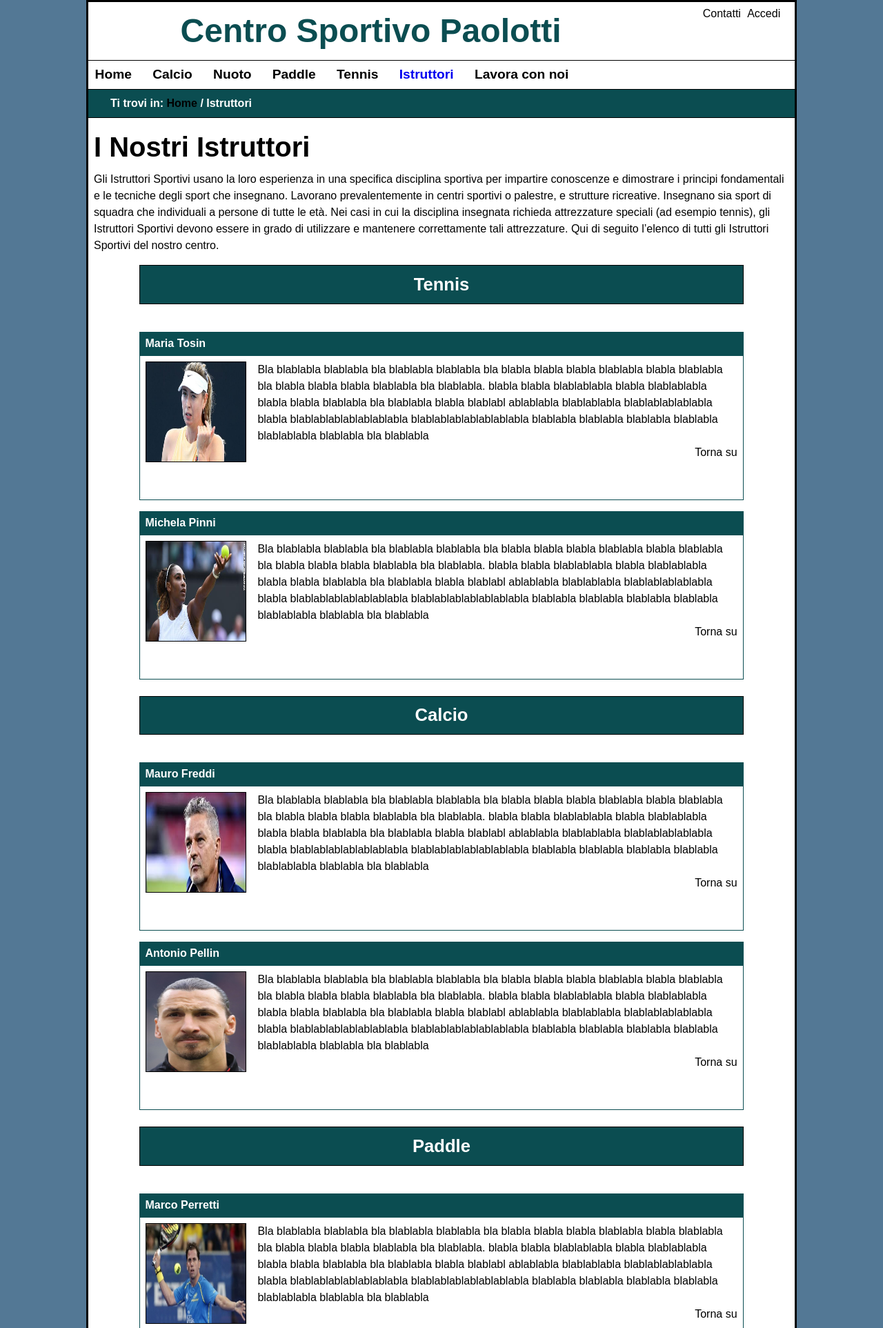
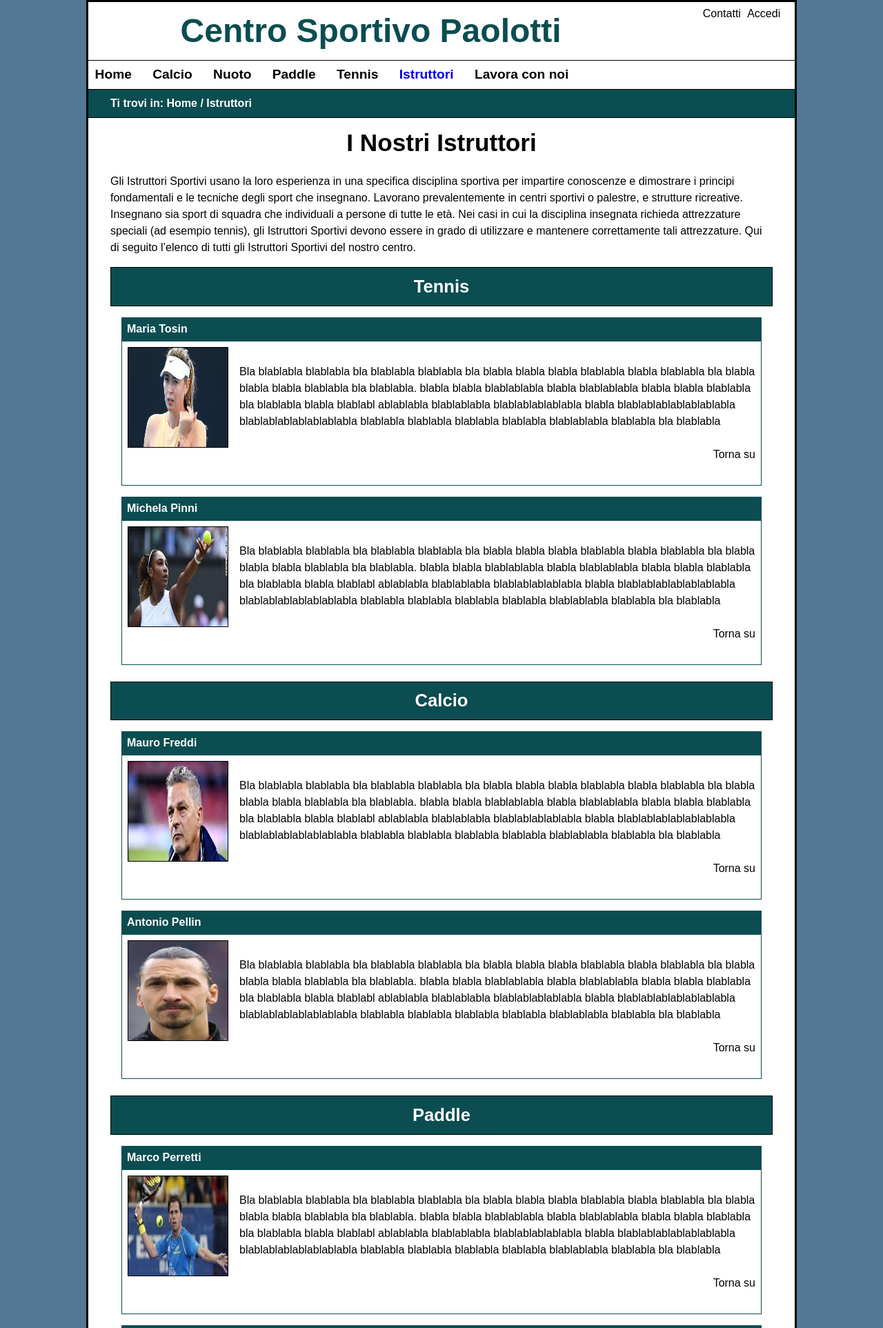
Before and after one commit to marcosgmm/project2K20, a PHP site: page /php/istruttori.php in a window 1280 px wide. Shown: the top 1925 px of the page at 69% size. Run offline with PHP 8.4, Linux system fonts and the light colour scheme; data comes from the database, SQL or seed files in the repository.

Commit message:
sistemato css generale di tutte le pagine
+ sistemato tag html, aggiunto link tornasu pagina istruttori

```diff
--- a/css/style.css
+++ b/css/style.css
@@ -27,12 +27,21 @@ p {
 }
 
 .pageContent h2 {
-	font-size: 2em;
+	font-size: 2.2em;
 	font-weight: bold;
+}
+
+.pageContent h3 {
+	font-weight: bold;
+	font-size: 1.6em;
 }
 
 .pageContent p {
 	margin-top: 1.5em;
+}
+
+.gallery {
+	margin-top: 1em;
 }
 
 .helpNav {
@@ -131,6 +140,14 @@ a:active {
 	color: #fff;
 }
 
+#breadcrumb a {
+	color: #fff;
+}
+
+#breadcrumb a:visited {
+	color: #F0F97B;
+}
+
 #breadcrumb p {
 	font-size: 1em;
 	font-weight: bold;
@@ -191,7 +208,7 @@ a:active {
 }
 
 #homeChildRight {
-	width: 40%;
+	width: 45%;
 	float: left;
 	margin-left: 0.5em;
 	margin-top: 1em;
@@ -212,30 +229,29 @@ a:active {
 	margin-bottom: 1.5em;
 	margin-left: auto;
 	margin-right: auto;
-	width: 100%;
+	width: 95%;
 	border: 1px solid black;
 }
 
 /*********
 *CONTATTI*
 **********/
-#contattiContent {
+.contactBox  {
 	text-align: left;
 	margin-left: 0.5em;
 	padding-top: 1em;
 }
 
-#contattiContent h2 {
-	font-weight: bold;
-	font-size: 2em;
+.contactBox h2 {
+	font-size: 1.8em;
 	margin-bottom: 0.2em;
 }
 
-#contattiContent h3 {
+.contactBox h3 {
 	font-size: 1em;
 }
 
-#contattiContent ul {
+.contactBox ul {
 	list-style-type: none;
 }
 
@@ -246,6 +262,7 @@ a:active {
 .contactBox p  {
 	padding-top: 0.2em;
 	padding-bottom: 0.2em;
+	margin-top: 0.3em;
 }
 
 #maps {
@@ -338,30 +355,12 @@ a:active {
 *ISTRUTTORI*
 ***********/
 
-#instructors {
-	margin: 0.5em;
-}
-
-#instructors h2 {
-	font-weight: bold;
-	font-size: 2.5em;
-	text-align: left;
-	padding: 0.3em 0.4em 0.3em 0em;
-}
-
-#instructors h3 {
-	font-weight: bold;
-	font-size: 1.6em;
-
-}
-
 #inst_list {
-	width: 90%;
 	margin: auto;
 }
 
 .sport_list {
-	padding: 0.5em;
+	padding: 0 0.5em 0.5em 0.5em;
 	margin: 0.5em;
 }
 
@@ -392,7 +391,7 @@ a:active {
 }
 
 .sport_title {
-	margin: 1em;
+	margin-top: 1em;
 	border: 1px solid black;
 	background-color: #0B4D51;
 	color: #fff;
--- a/html/campiTennis.html
+++ b/html/campiTennis.html
@@ -42,9 +42,9 @@
 		<p>Ti trovi in: <a href="home.html"><span xml:lang="en">Home</span></a> / Tennis</span></p>
 	</div>
 
-	<div id="homecontent">
-		<div id="description">
-			<h2 class="subTitle">I nostri campi da tennis</h2>
+	<div class="pageContent">
+		<div class="description">
+			<h2 class="center">I nostri campi da tennis</h2>
 				<p>
 					Il Centro Sportivo Paolotti dispone di uno dei più grandi spazi tennis di Padova, con 3 campi: 2 esterni in terra rossa e 1 interno in erba sintetica.
 					Il campo coperto è dotato di riscaldamento e illuminazione, in modo da permettere l’attività sportiva in qualsiasi stagione e con qualsiasi condizione meteo.
--- a/html/contatti.html
+++ b/html/contatti.html
@@ -45,14 +45,14 @@
 	<p>Ti trovi in: <a href="home.html"><span xml:lang="en">Home</span></a>  /  Contatti</p>
 </div>
 
-	<div id="contattiContent">
+	<div class="pageContent">
 		<div class="contactBox">
 			<h2>Contatti</h2>
 			<p>Per qualsiasi informazione contattaci via <span xml:lang="eng">mail</span> o via telefono.</p>
 			<ul>
 				<li>Telefono: <a href="tel:+39043404340" title="Chiama Centro Sportivo" role="link" aria-label="+39043404340">+39043404340</a></li>
                 <li>
-                    <span xml:lang="en">E-mail</span>: <a href="centrosportivo@informazioni.it" title="Invia una mail al Centro Sportivo" role="link" aria-label="centrosportivo@informazioni.it">centrosportivo@informazioni.it</a>
+                 <span xml:lang="en">E-mail</span>: <a href="centrosportivo@informazioni.it" title="Invia una mail al Centro Sportivo" role="link" aria-label="centrosportivo@informazioni.it">centrosportivo@informazioni.it</a>
                 </li>
 			</ul>
 		</div>
--- a/html/istruttori.html
+++ b/html/istruttori.html
@@ -45,9 +45,9 @@
 		<p>Ti trovi in: <a href="../html/home.html"><span xml:lang="en">Home</span></a>  /  Istruttori</p>
 	</div>
 
-	<div id="instructors">
-		<h2 class="subTitle">I Nostri Istruttori</h2>
+	<div id="pageStart" class="pageContent">
 		<div class="description">
+			<h2 class="center">I Nostri Istruttori</h2>
 			<p>Gli Istruttori Sportivi usano la loro esperienza in una specifica disciplina sportiva per impartire conoscenze e dimostrare i principi fondamentali e le tecniche degli sport che insegnano. Lavorano prevalentemente in centri sportivi o palestre, e strutture ricreative. Insegnano sia sport di squadra che individuali a persone di tutte le età.
 
 			Nei casi in cui la disciplina insegnata richieda attrezzature speciali (ad esempio tennis), gli Istruttori Sportivi devono essere in grado di utilizzare e mantenere correttamente tali attrezzature.
--- a/html/lavora.html
+++ b/html/lavora.html
@@ -44,8 +44,8 @@
 </div>
 
 
-<div id="lavoraContent">
-	<h2>Lavora Con Noi!</h2>
+<div class="pageContent">
+	<h2 class="center">Lavora Con Noi!</h2>
 	<p>Se sei un istruttore e vuoi lavorare presso il nostro centro, inviaci i tuoi dati e ti contatteremo al più presto!</p>
 
 	<form method="post" action="../php/lavora.php" id="lavora_form">
--- a/html/piscine.html
+++ b/html/piscine.html
@@ -42,9 +42,9 @@
 		<p>Ti trovi in: <a href="home.html"><span xml:lang="en">Home</span></a> / Nuoto</span></p>
 	</div>
 
-	<div id="homecontent">
+	<div class="pageContent">
 		<div class="description">
-			<h2 class="subTitle">Nuoto</h2>
+			<h2 class="center">Nuoto</h2>
 				<p>La struttura polifunzionale, ospita piscine sia interne che esterne per tutte le età. Agonisti e famiglie trovano una struttura completa e attrezzata.
 				In questo Centro Sportivo è presente una piscina didattica coperta da 25m, e le vasche esterne nel periodo estivo da 50m.<br>
 				Le attività che si possono svolgere sono:</p>
--- a/php/istruttori.php
+++ b/php/istruttori.php
@@ -24,7 +24,7 @@ else {
 			$dlTennisti.='<dd>';
 			$dlTennisti.='<img class="inst_face" src="../images/'.$tennista['nomeimmagine'].'" alt=""/>';
 			$dlTennisti.='<p>'.$tennista['descrizione'].'</p>';
-			$dlTennisti.='<p class="tornaSu"><a href="#instructors">Torna su</a></p>';
+			$dlTennisti.='<p class="tornaSu"><a href="#pageStart">Torna su</a></p>';
 			$dlTennisti.='</dd>';
 		}
 		$dlTennisti.='</dl>';
@@ -41,7 +41,7 @@ else {
 			$dlCalciatori.='<dd>';
 			$dlCalciatori.='<img class="inst_face" src="../images/'.$calciatore['nomeimmagine'].'" alt=""/>';
 			$dlCalciatori.='<p>'.$calciatore['descrizione'].'</p>';
-			$dlCalciatori.='<p class="tornaSu"><a href="#instructors">Torna su</a></p>';
+			$dlCalciatori.='<p class="tornaSu"><a href="#pageStart">Torna su</a></p>';
 			$dlCalciatori.='</dd>';
 		}
 		$dlCalciatori.='</dl>';
@@ -58,7 +58,7 @@ else {
 			$dlPaddari.='<dd>';
 			$dlPaddari.='<img class="inst_face" src="../images/'.$paddaro['nomeimmagine'].'" alt=""/>';
 			$dlPaddari.='<p>'.$paddaro['descrizione'].'</p>';
-			$dlPaddari.='<p class="tornaSu"><a href="#instructors">Torna su</a></p>';
+			$dlPaddari.='<p class="tornaSu"><a href="#pageStart">Torna su</a></p>';
 			$dlPaddari.='</dd>';
 		}
 		$dlPaddari.='</dl>';
@@ -75,7 +75,7 @@ else {
 			$dlNuotatori.='<dd>';
 			$dlNuotatori.='<img class="inst_face" src="../images/'.$nuotatore['nomeimmagine'].'" alt=""/>';
 			$dlNuotatori.='<p>'.$nuotatore['descrizione'].'</p>';
-			$dlNuotatori.='<p class="tornaSu"><a href="#instructors">Torna su</a></p>';
+			$dlNuotatori.='<p class="tornaSu"><a href="#pageStart">Torna su</a></p>';
 			$dlNuotatori.='</dd>';
 		}
 		$dlNuotatori.='</dl>';
```
Also changed, not shown: html/campiPaddle.html (+9 -11 lines).
